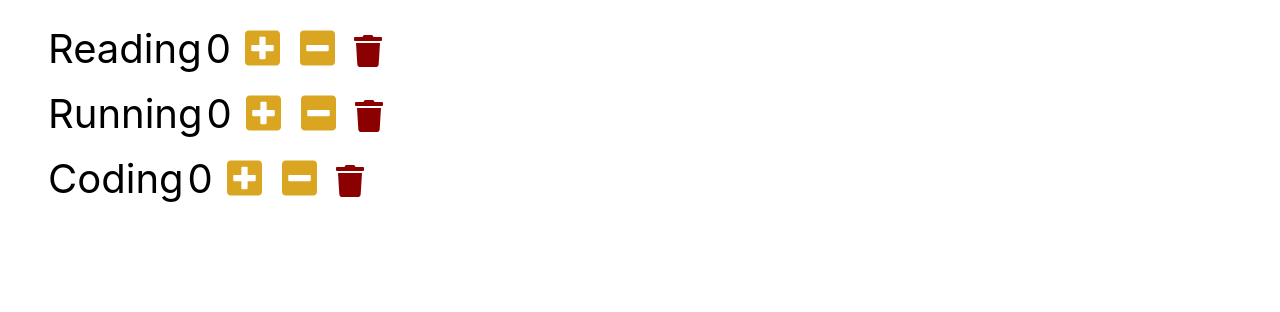
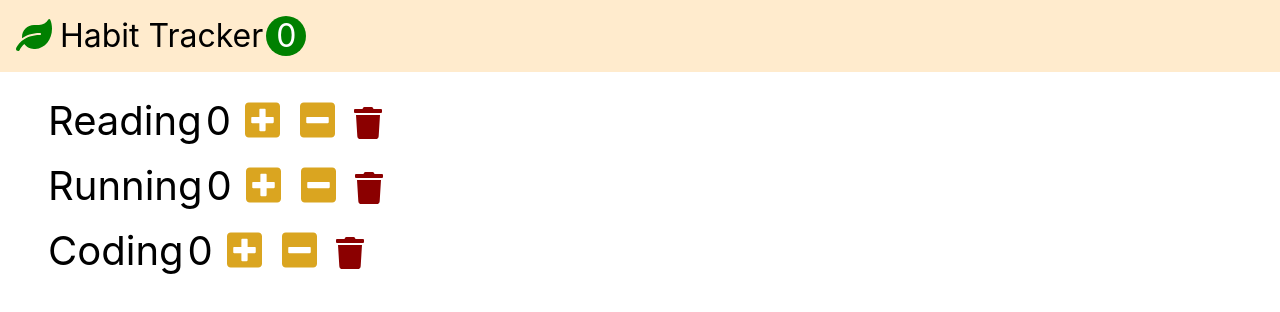
Before and after one commit to woosi8/JavaScriptNote, a React (Create React App) app in the folder academy/react-basic/habit-tracker/: page / in a window 1280 px wide. Shown: the top 312 px of the page. Built offline with nearby package versions, Linux system fonts and the light colour scheme.

Commit message:
Add Click Event and start nav-bar

```diff
--- a/academy/react-basic/habit-tracker/src/app.css
+++ b/academy/react-basic/habit-tracker/src/app.css
@@ -1,8 +1,36 @@
+* {
+  box-sizing: border-box;
+}
 button {
   outline: none;
   border: 0;
   cursor: pointer;
 }
+
+.navbar {
+  font-size: 2rem;
+  padding: 1rem;
+  background-color: blanchedalmond;
+}
+
+.navbar-logo {
+  color: green;
+  margin-right: 0.5rem;
+}
+
+.navbar-count {
+  display: inline-block;
+  text-align: center;
+  font-size: 2rem;
+  width: 2.5rem;
+  height: 2.5rem;
+  line-height: 2.5rem;
+  margin-left: 0.2rem;
+  background-color: green;
+  color: white;
+  border-radius: 50%;
+}
+
 .habit {
   font-size: 2.5rem;
   padding: 0.5rem;
--- a/academy/react-basic/habit-tracker/src/app.jsx
+++ b/academy/react-basic/habit-tracker/src/app.jsx
@@ -1,10 +1,51 @@
-import React from 'react';
+import React, { Component } from 'react';
 import './app.css';
 import Habits from './components/habits';
+import Navbar from './components/navbar';
 
-function App() {
 
-  return <Habits />
+class App extends Component {
+  state = {
+    habits: [
+        {id: 1, name:'Reading', count:0},
+        {id: 2, name:'Running', count:0},
+        {id: 3, name:'Coding', count:0},
+    ]
+  };
+  handleIncrement =(habit) =>{
+    // habit.count++;
+    // 리액트에서는 State 오브젝트를 직접 수정하는 것은 좋지않다
+    // this.setState(this.state) //더한값을 업데이트 하기 (state 오브젝트 안에 있는 값을 변경을 하면 리액트는 모르기때문에 꼭 업데이트 해줘야한다)
+    const habitse = [...this.state.habits]
+    const index = habitse.indexOf(habit);
+    habitse[index].count++;
+    // this.setState({ habits: habits}) // 아래처럼 생략가능 key:value 가 같은경우
+    this.setState({habitse})
+  }
+  handleDecrement =(habit) =>{
+    const habitMinus = [...this.state.habits]
+    const index = habitMinus.indexOf(habit);
+    const counts = habitMinus[index].count - 1;
+    habitMinus[index].count = counts < 0 ? 0 : counts;
+    this.setState({habitMinus})
+  }
+  handleDelete =(habit) =>{
+    const habits = this.state.habits.filter(item => item.id !== habit.id);
+    this.setState({habits})
+  }
+
+    render() {
+      return (
+      <>
+        <Navbar totalCount = {this.state.habits.filter(item => item.count >0).length} />
+        <Habits
+                habits = {this.state.habits}
+                onIncrement = {this.handleIncrement}
+                onDecrement = {this.handleDecrement}
+                onDelete = {this.handleDelete}
+        />
+      </>
+      );
+  }
 }
-
 export default App;
--- a/academy/react-basic/habit-tracker/src/components/habits.jsx
+++ b/academy/react-basic/habit-tracker/src/components/habits.jsx
@@ -2,24 +2,23 @@
 import Habit from './habit';
 
 class Habits extends Component {
-    state = {
-        habits: [
-            {id: 1, name:'Reading', count:0},
-            {id: 2, name:'Running', count:0},
-            {id: 3, name:'Coding', count:0},
-        ]
-    };
+
     handleIncrement =(habit) =>{
-        console.log(`${habit.name}`);
+        this.props.onIncrement(habit)
     }
     handleDecrement =(habit) =>{
+        this.props.onDecrement(habit)
+
     }
     handleDelete =(habit) =>{
+
+        this.props.onDelete(habit)
+
     }
     render() {
         return (
             <ul>
-                {this.state.habits.map(habit => (
+                {this.props.habits.map(habit => (
 <Habit
     key ={habit.id}
     habit = {habit}
--- /dev/null
+++ b/academy/react-basic/habit-tracker/src/components/navbar.jsx
@@ -0,0 +1,15 @@
+import React, { Component } from 'react';
+
+class Navbar extends Component {
+    render() {
+        return (
+            <nav className = "navbar">
+                <i className = "navbar-logo fas fa-leaf"></i>
+                <span>Habit Tracker</span>
+                <span className = "navbar-count">{this.props.totalCount}</span>
+            </nav>
+        );
+    }
+}
+
+export default Navbar;
```
Also changed, not shown: 1 other file (tests, documents, lock files or other folders). Lines whose indentation alone changed are shown as unchanged.
